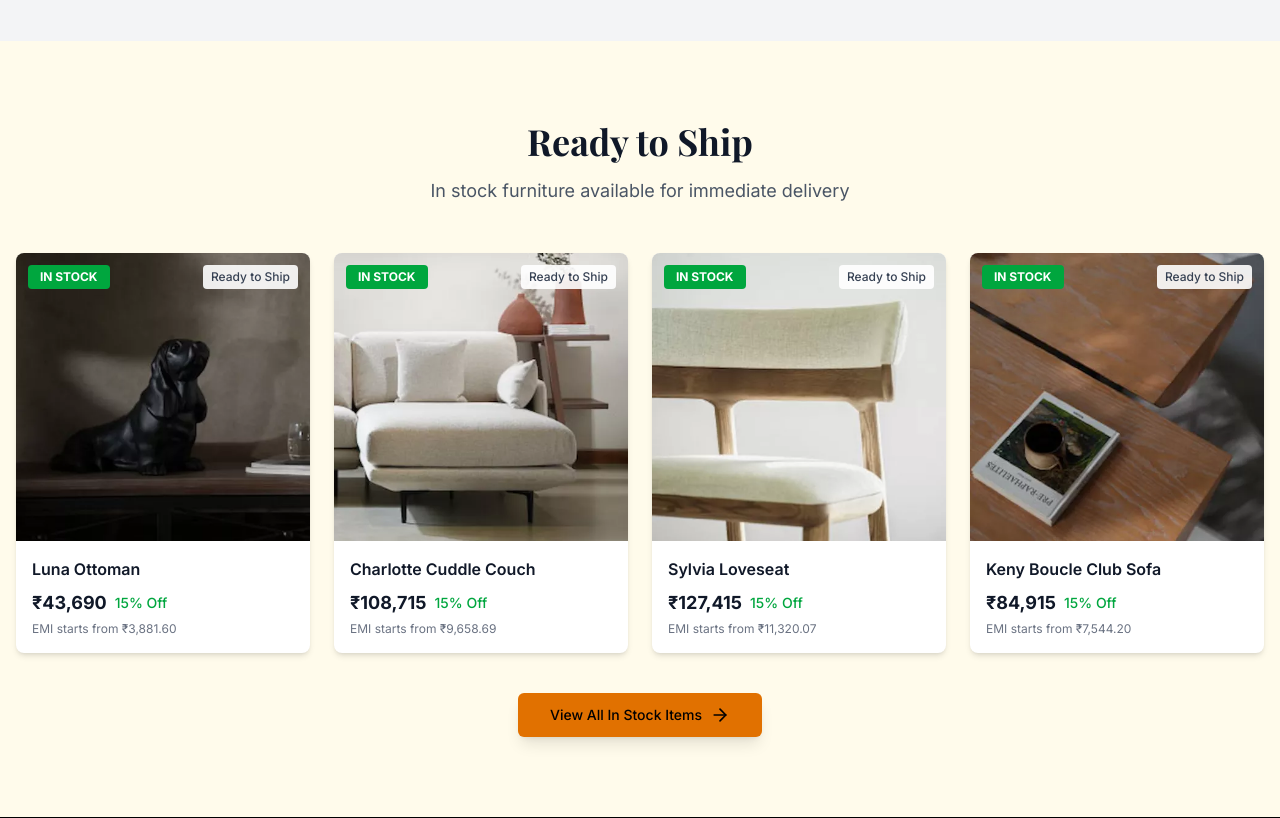
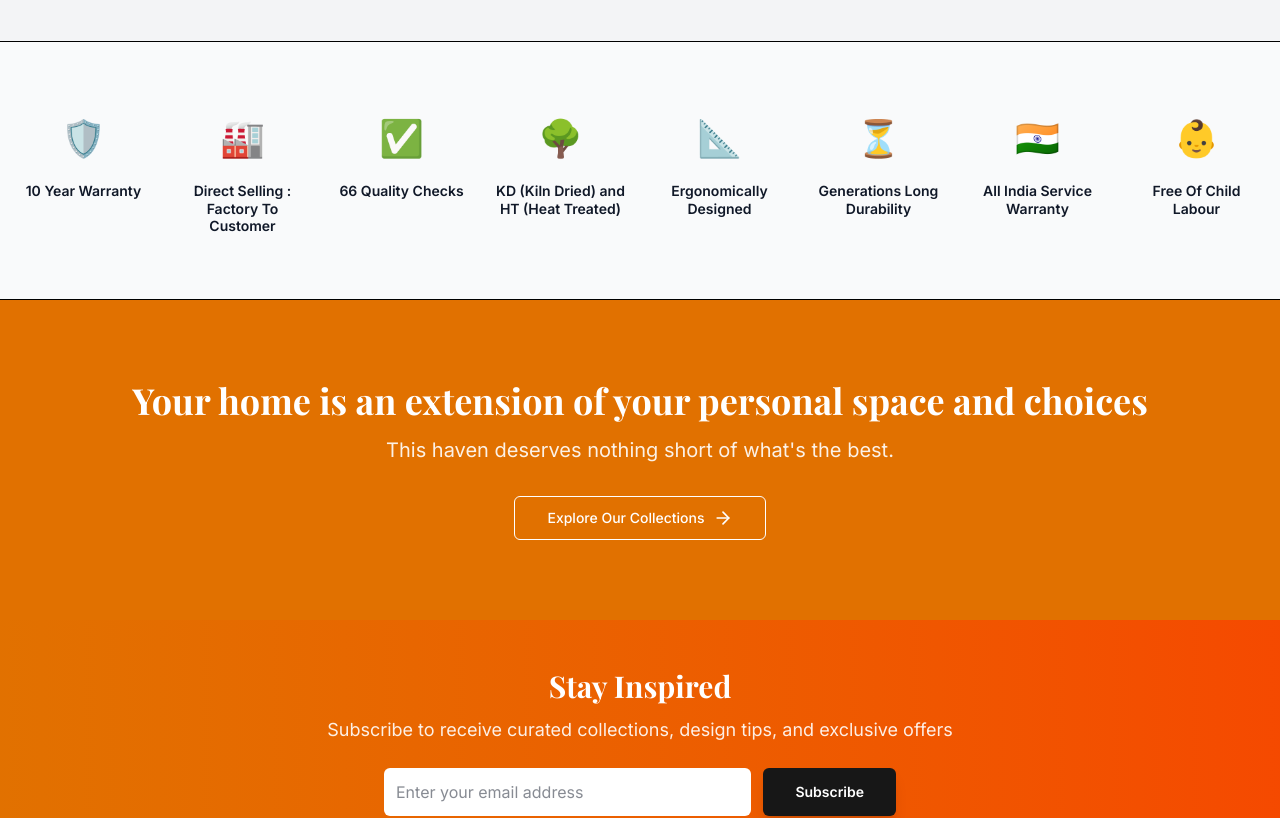
Before and after one commit to Abhishek86798/saaro-creations, a Next.js app: page / in a window 1280 px wide. Shown: the part 5960-6778 px from the top of the page. Built offline with nearby package versions, Linux system fonts and the light colour scheme; a web font is replaced by a local one.

Commit message:
designed product page and cart sidebar

```diff
--- a/src/app/page.tsx
+++ b/src/app/page.tsx
@@ -329,11 +329,11 @@ export default function HomePage() {
         </div>
       </section>
 
-      {/* Shop By Style Section */}
+      {/* Shop By Type Section */}
       <section className="py-20 bg-white">
         <div className="container mx-auto px-4">
           <div className="text-center mb-12">
-            <h2 className="text-4xl font-bold mb-4 text-gray-900 font-serif">Shop By Style</h2>
+            <h2 className="text-4xl font-bold mb-4 text-gray-900 font-serif">Shop By Type</h2>
             <p className="text-gray-600 text-lg">Find furniture that matches your aesthetic</p>
           </div>
 
@@ -464,99 +464,6 @@ export default function HomePage() {
         </div>
       </section>
 
-      {/* Ready to Ship / In Stock Section */}
-      <section className="py-20 bg-amber-50">
-        <div className="container mx-auto px-4">
-          <div className="text-center mb-12">
-            <h2 className="text-4xl font-bold mb-4 text-gray-900 font-serif">Ready to Ship</h2>
-            <p className="text-gray-600 text-lg">In stock furniture available for immediate delivery</p>
-          </div>
-
-          <div className="grid grid-cols-1 md:grid-cols-2 lg:grid-cols-4 gap-6">
-            {[
-              {
-                name: 'Luna Ottoman',
-                image: '/images/Accents.webp',
-                price: '₹43,690',
-                discount: '15% Off',
-                emi: '₹3,881.60',
-                badge: 'IN STOCK',
-                status: 'Ready to Ship'
-              },
-              {
-                name: 'Charlotte Cuddle Couch',
-                image: '/images/Sofas.webp',
-                price: '₹108,715',
-                discount: '15% Off',
-                emi: '₹9,658.69',
-                badge: 'IN STOCK',
-                status: 'Ready to Ship'
-              },
-              {
-                name: 'Sylvia Loveseat',
-                image: '/images/Dining_Chairs.webp',
-                price: '₹127,415',
-                discount: '15% Off',
-                emi: '₹11,320.07',
-                badge: 'IN STOCK',
-                status: 'Ready to Ship'
-              },
-              {
-                name: 'Keny Boucle Club Sofa',
-                image: '/images/Coffee_Tables.webp',
-                price: '₹84,915',
-                discount: '15% Off',
-                emi: '₹7,544.20',
-                badge: 'IN STOCK',
-                status: 'Ready to Ship'
-              }
-            ].map((product, index) => (
-              <Link
-                key={index}
-                href={`/ready-to-ship/${product.name.toLowerCase().replace(/ /g, '-')}`}
-                className="group"
-              >
-                <div className="bg-white rounded-lg overflow-hidden shadow-md hover:shadow-2xl transition-all duration-300">
-                  <div className="relative h-72 overflow-hidden">
-                    <Image
-                      src={product.image}
-                      alt={product.name}
-                      fill
-                      className="object-cover group-hover:scale-105 transition-transform duration-500"
-                    />
-                    <span className="absolute top-3 left-3 px-3 py-1 text-xs font-bold text-white bg-green-600 rounded">
-                      {product.badge}
-                    </span>
-                    <span className="absolute top-3 right-3 px-2 py-1 text-xs font-medium bg-white/90 text-gray-700 rounded">
-                      {product.status}
-                    </span>
-                  </div>
-                  <div className="p-4">
-                    <h3 className="text-base font-semibold text-gray-900 mb-2 group-hover:text-amber-600 transition-colors line-clamp-2">
-                      {product.name}
-                    </h3>
-                    <div className="flex items-center gap-2 mb-1">
-                      <span className="text-lg font-bold text-gray-900">{product.price}</span>
-                      {product.discount && (
-                        <span className="text-sm text-green-600 font-medium">{product.discount}</span>
-                      )}
-                    </div>
-                    <p className="text-xs text-gray-500">EMI starts from {product.emi}</p>
-                  </div>
-                </div>
-              </Link>
-            ))}
-          </div>
-
-          <div className="text-center mt-10">
-            <Button size="lg" className="bg-amber-600 hover:bg-amber-700">
-              View All In Stock Items
-              <ArrowRight className="ml-2 h-5 w-5" />
-            </Button>
-          </div>
-        </div>
-      </section>
-
       {/* Quality Features Section - DTale Modern Style */}
       <section className="py-16 bg-gray-50 border-y">
         <div className="container mx-auto px-4">
```
